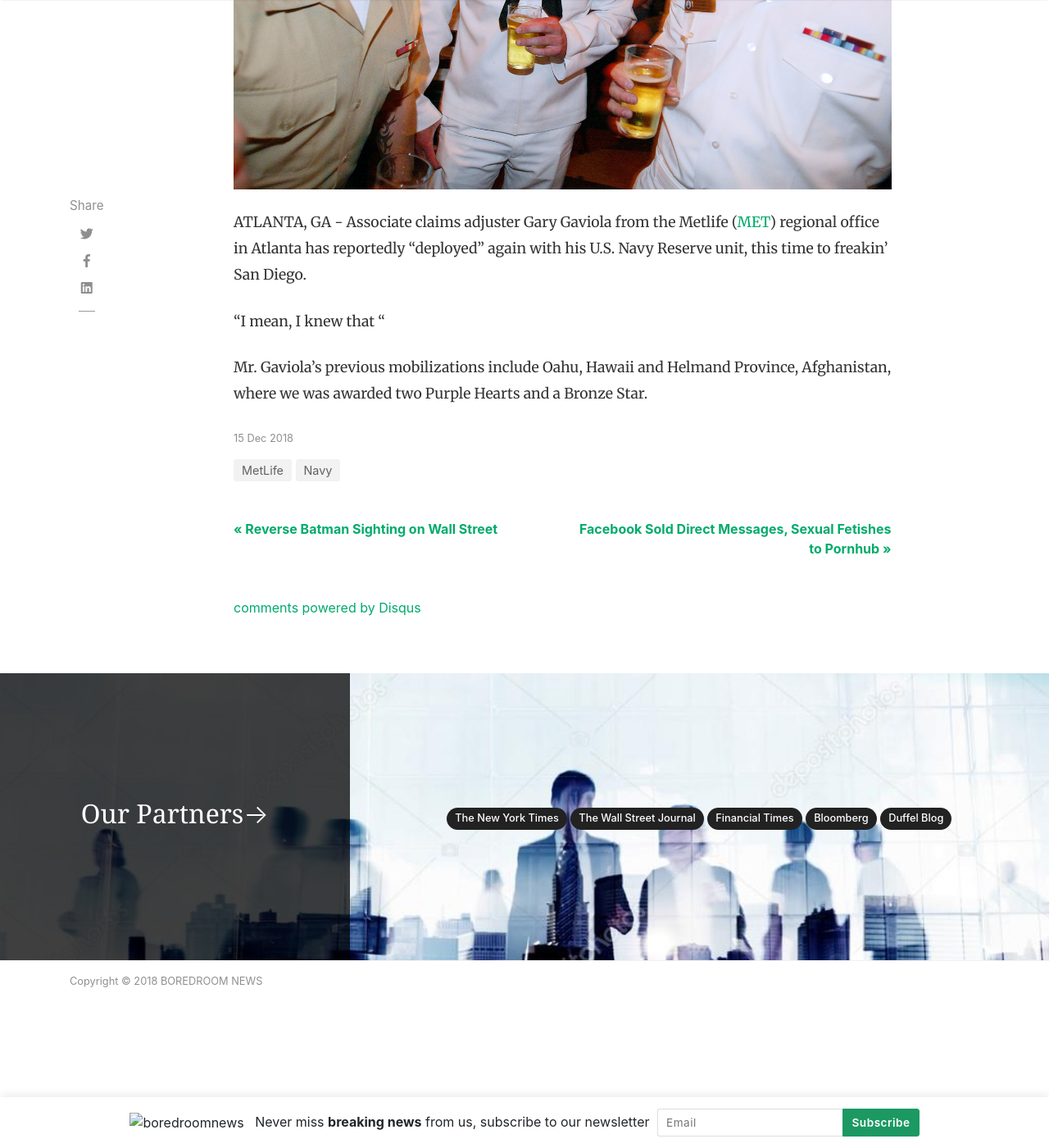
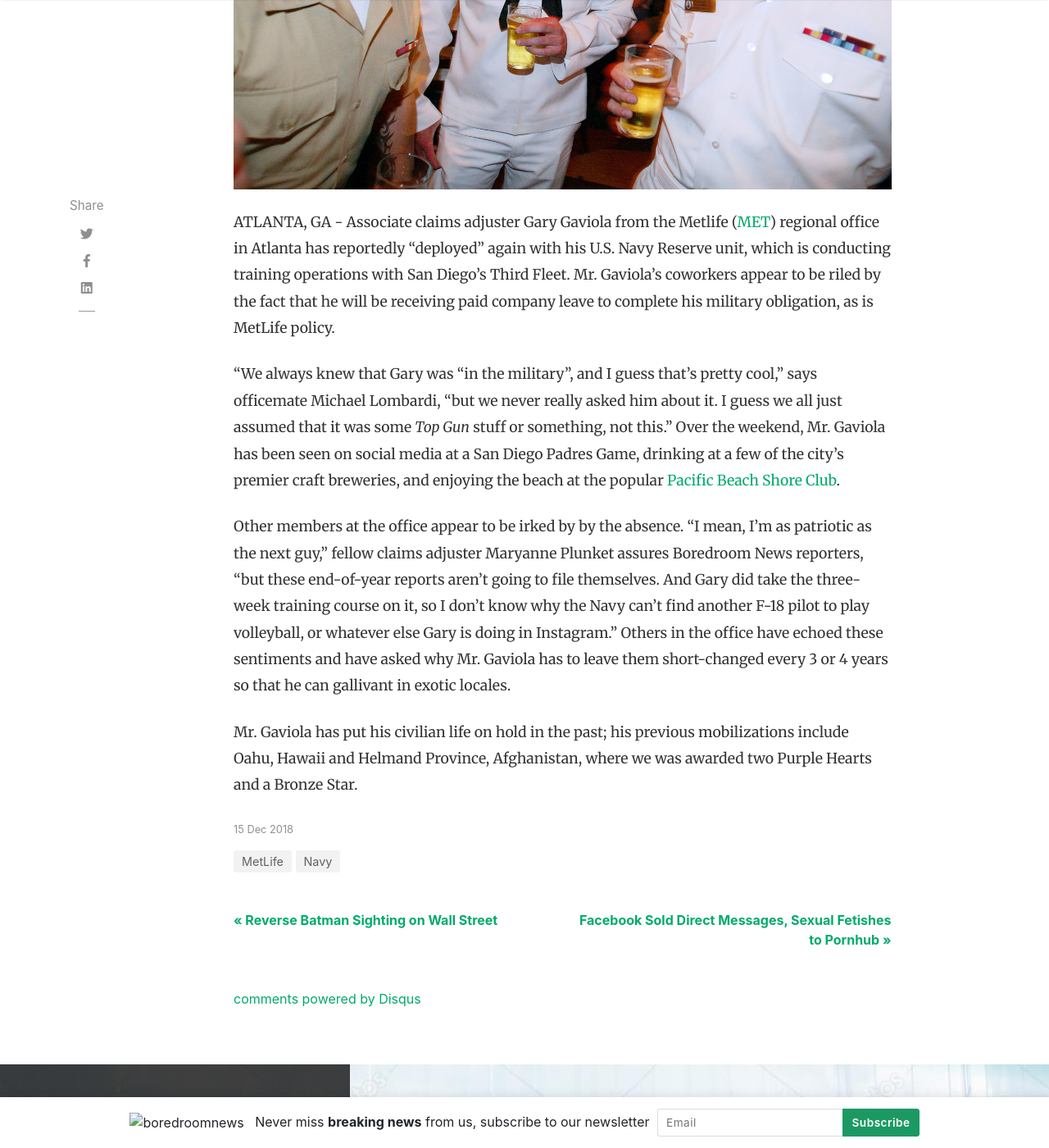
Before and after one commit to etschmidt/boredroomnews, a Jekyll site: the page built from _posts/2018-12-15-reservist-coworker-deploys.md, in a window 1280 px wide and 1400 px high, scrolled down 766 px. Shown: the whole window at 82% size. Built offline with Jekyll 4.4.1, drawn with Linux system fonts in a browser that asks for light colours; nearby versions of some CDN libraries; comment, search, counter and statistics services are not loaded.

Commit message:
reservist

```diff
--- a/_posts/2018-12-15-reservist-coworker-deploys.md
+++ b/_posts/2018-12-15-reservist-coworker-deploys.md
@@ -5,11 +5,13 @@ author: warren
 categories: [ Navy, MetLife ]
 image: assets/images/sailors.jpg
 featured: false
-hidden: true
+hidden: false
 ---
 
-ATLANTA, GA - Associate claims adjuster Gary Gaviola from the Metlife ([MET](https://finance.yahoo.com/quote/MET)) regional office in Atlanta has reportedly "deployed" again with his U.S. Navy Reserve unit, this time to freakin' San Diego.
+ATLANTA, GA - Associate claims adjuster Gary Gaviola from the Metlife ([MET](https://finance.yahoo.com/quote/MET)) regional office in Atlanta has reportedly "deployed" again with his U.S. Navy Reserve unit, which is conducting training operations with San Diego's Third Fleet. Mr. Gaviola's coworkers appear to be riled by the fact that he will be receiving paid company leave to complete his military obligation, as is MetLife policy.
 
-"I mean, I knew that "
+"We always knew that Gary was "in the military", and I guess that's pretty cool," says officemate Michael Lombardi, "but we never really asked him about it. I guess we all just assumed that it was some _Top Gun_ stuff or something, not this." Over the weekend, Mr. Gaviola has been seen on social media at a San Diego Padres Game, drinking at a few of the city's premier craft breweries, and enjoying the beach at the popular [Pacific Beach Shore Club](http://pbshoreclub.com).
 
-Mr. Gaviola's previous mobilizations include Oahu, Hawaii and Helmand Province, Afghanistan, where we was awarded two Purple Hearts and a Bronze Star.
+Other members at the office appear to be irked by by the absence. "I mean, I'm as patriotic as the next guy," fellow claims adjuster Maryanne Plunket assures Boredroom News reporters, "but these end-of-year reports aren't going to file themselves. And Gary did take the three-week training course on it, so I don't know why the Navy can't find another F-18 pilot to play volleyball, or whatever else Gary is doing in Instagram." Others in the office have echoed these sentiments and have asked why Mr. Gaviola has to leave them short-changed every 3 or 4 years so that he can gallivant in exotic locales.
+
+Mr. Gaviola has put his civilian life on hold in the past; his previous mobilizations include Oahu, Hawaii and Helmand Province, Afghanistan, where we was awarded two Purple Hearts and a Bronze Star.
```
